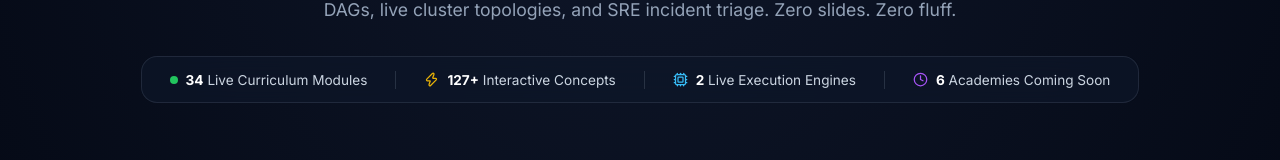
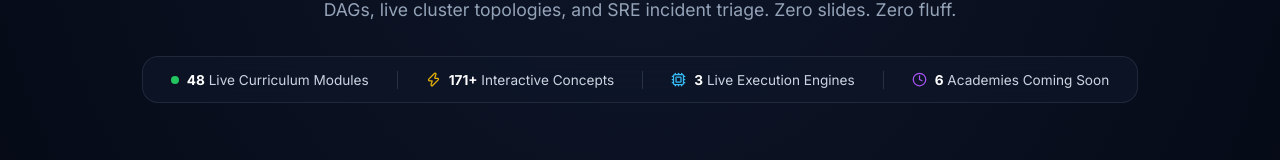
Before and after one commit to Abhijeetm96/CommitForge, a React (Vite) app: page / in a window 1280 px wide. Shown: the part 259-419 px from the top of the page. Built offline with nearby package versions, Linux system fonts and the light colour scheme.

Commit message:
feat(suite): update portal statistics to 171+ interactive concepts across 3 execution engines

```diff
--- a/src/components/home/ForgeSuiteHomeView.tsx
+++ b/src/components/home/ForgeSuiteHomeView.tsx
@@ -41,16 +41,16 @@ interface UpcomingTool {
 
 const UPCOMING_TOOLS: UpcomingTool[] = [
   {
-    id: 'docker',
-    name: 'Docker',
-    domain: 'Containers & Image Layers',
-    techStack: 'Docker & OCI Runtimes',
+    id: 'helm',
+    name: 'Helm & Kustomize',
+    domain: 'Package Management & Templates',
+    techStack: 'Helm v3 & Kustomize Engine',
     quarter: 'Q4 2026',
     color: '#0ea5e9',
     bgGlow: 'rgba(14, 165, 233, 0.15)',
     icon: Container,
-    description: 'Master containerization from the kernel up. Optimize multi-stage Dockerfiles, distroless builds, layer caching, and rootless isolation.',
-    coreConcepts: ['Multi-Stage Dockerfiles', 'Distroless & Slim Builds', 'Layer Caching & BuildKit', 'Docker Compose Multi-Node', 'Container Bridge Networking'],
+    description: 'Master Cloud-Native package management. Template Kubernetes manifests with Helm charts, values overrides, and Kustomize overlays.',
+    coreConcepts: ['Helm Chart Templates & Values', 'Kustomize Overlays & Patches', 'Chart Repository Distribution', 'Release Rollbacks & History', 'Subcharts & Dependencies'],
   },
   {
     id: 'ansible',
@@ -207,21 +207,21 @@ export const ForgeSuiteHomeView: React.FC = () => {
             <div style={{ display: 'flex', alignItems: 'center', gap: '0.5rem' }}>
               <div style={{ width: '8px', height: '8px', borderRadius: '50%', background: '#22c55e' }} />
               <span style={{ fontSize: '0.85rem', color: '#cbd5e1' }}>
-                <strong style={{ color: '#fff' }}>34</strong> Live Curriculum Modules
+                <strong style={{ color: '#fff' }}>48</strong> Live Curriculum Modules
               </span>
             </div>
             <div style={{ width: '1px', height: '18px', background: 'rgba(148, 163, 184, 0.2)' }} />
             <div style={{ display: 'flex', alignItems: 'center', gap: '0.5rem' }}>
               <Zap size={15} color="#eab308" />
               <span style={{ fontSize: '0.85rem', color: '#cbd5e1' }}>
-                <strong style={{ color: '#fff' }}>127+</strong> Interactive Concepts
+                <strong style={{ color: '#fff' }}>171+</strong> Interactive Concepts
               </span>
             </div>
             <div style={{ width: '1px', height: '18px', background: 'rgba(148, 163, 184, 0.2)' }} />
             <div style={{ display: 'flex', alignItems: 'center', gap: '0.5rem' }}>
               <Cpu size={15} color="#38bdf8" />
               <span style={{ fontSize: '0.85rem', color: '#cbd5e1' }}>
-                <strong style={{ color: '#fff' }}>2</strong> Live Execution Engines
+                <strong style={{ color: '#fff' }}>3</strong> Live Execution Engines
               </span>
             </div>
             <div style={{ width: '1px', height: '18px', background: 'rgba(148, 163, 184, 0.2)' }} />
@@ -234,7 +234,7 @@ export const ForgeSuiteHomeView: React.FC = () => {
           </div>
         </div>
 
-        {/* SECTION 1: DUAL LIVE FLAGSHIP PLATFORMS */}
+        {/* SECTION 1: TRIPLE LIVE FLAGSHIP PLATFORMS */}
         <div id="academies" style={{ marginBottom: '1.25rem', display: 'flex', alignItems: 'center', gap: '0.65rem' }}>
           <div style={{ width: '8px', height: '8px', borderRadius: '50%', background: '#22c55e' }} />
           <span style={{ fontSize: '0.82rem', fontWeight: 800, textTransform: 'uppercase', letterSpacing: '0.08em', color: '#94a3b8' }}>
```
